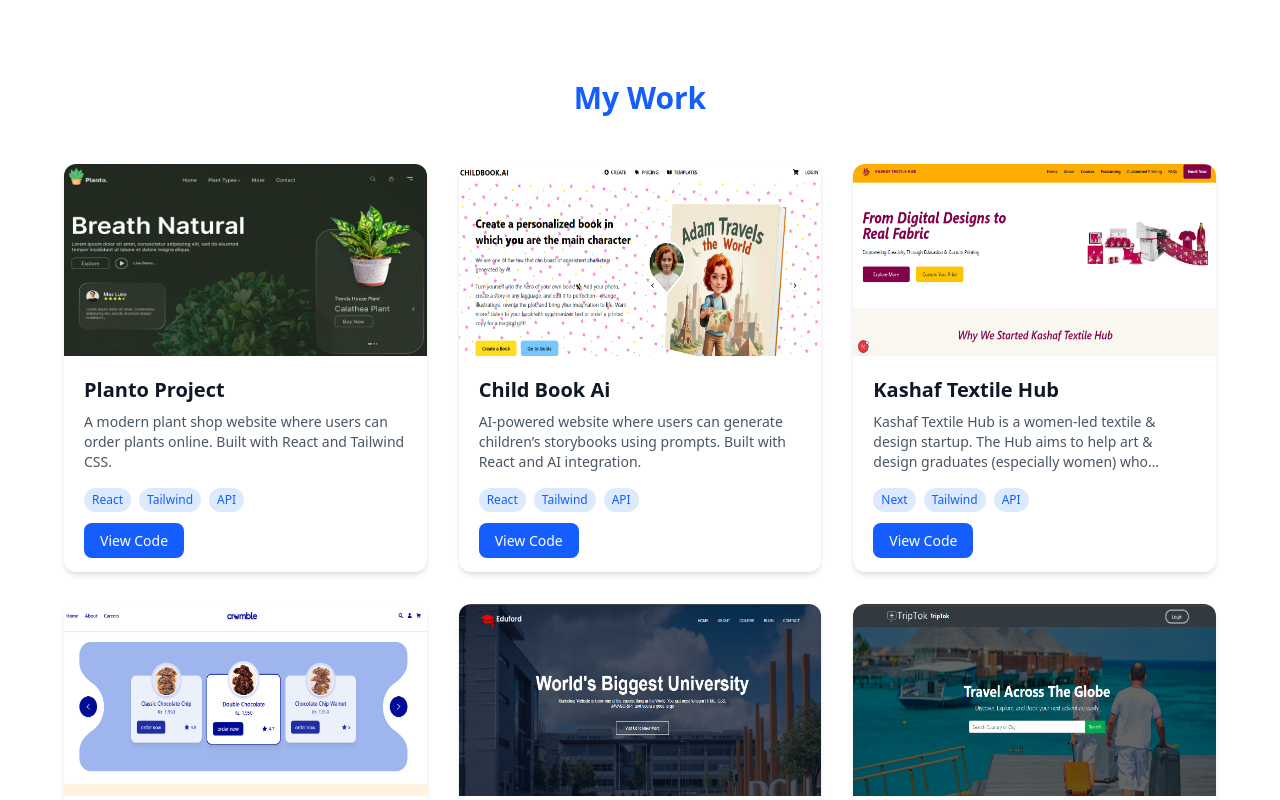
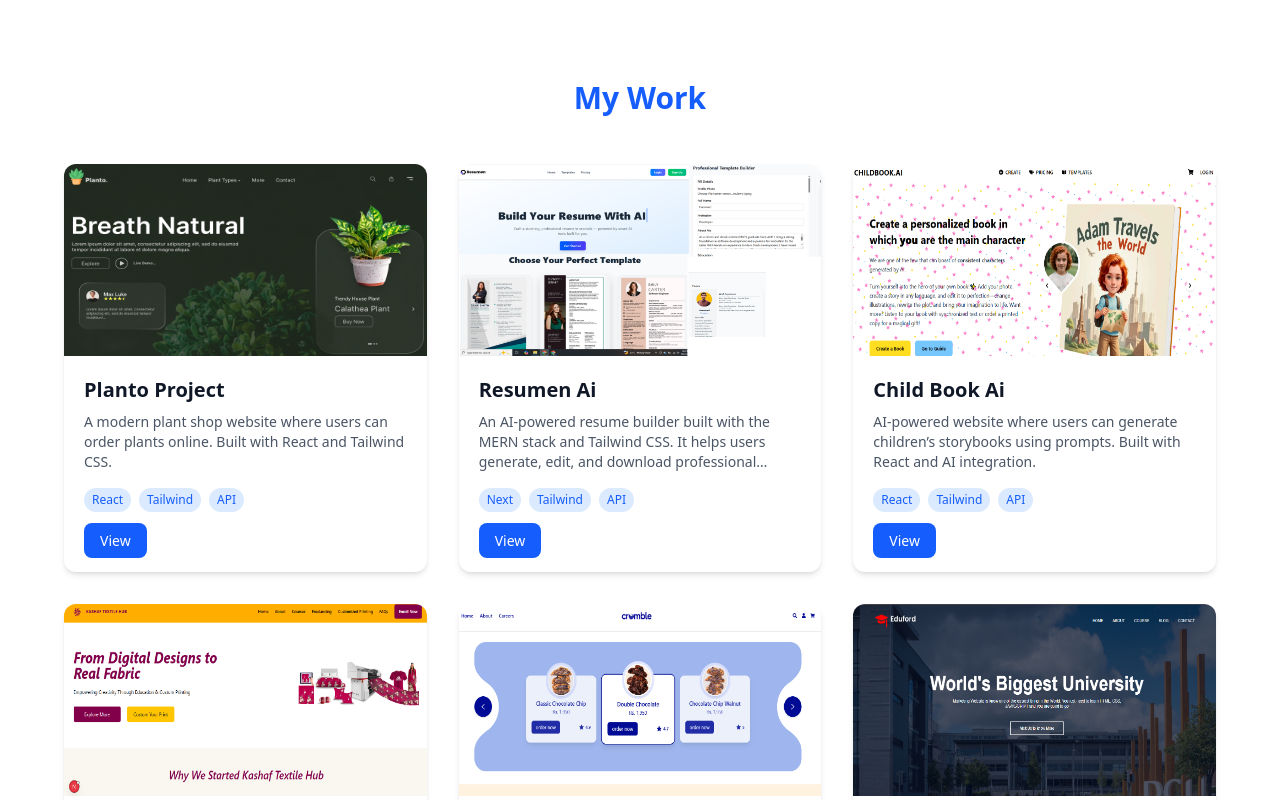
Before and after one commit to hammad200208/Portfolio-Next, a Next.js app: page /Work in a window 1280 px wide. Shown: the top 800 px of the page. Built offline with nearby package versions, Linux system fonts and the light colour scheme.

Commit message:
modified work

```diff
--- a/src/app/Work/page.js
+++ b/src/app/Work/page.js
@@ -9,15 +9,23 @@ const projects = [
     image: "/work1.PNG",
     description:
       "A modern plant shop website where users can order plants online. Built with React and Tailwind CSS.",
-    code: "https://github.com/hammad200208/Planto-Project.git",
+    code: "https://planto-project-9814.vercel.app/",
     tags: ["React", "Tailwind", "API"],
+  },
+  {
+    title: "Resumen Ai",
+    image: "/resume.png",
+    description:
+      "An AI-powered resume builder built with the MERN stack and Tailwind CSS. It helps users generate, edit, and download professional resumes instantly with smart AI suggestions and a modern, responsive design.",
+    code: "https://airesume-ruddy.vercel.app/",
+    tags: ["Next", "Tailwind", "API"],
   },
   {
     title: "Child Book Ai",
     image: "/child.png",
     description:
       "AI-powered website where users can generate children’s storybooks using prompts. Built with React and AI integration.",
-    code: "https://github.com/hammad200208/CHILDBOOKAI",
+    code: "https://childbook-ai-pink.vercel.app/",
     tags: ["React", "Tailwind", "API"],
   },
   {
@@ -133,7 +141,7 @@ const Work = () => {
                     rel="noopener noreferrer"
                     className="px-4 py-2 bg-blue-600 text-white rounded-lg text-sm hover:bg-blue-700 transition"
                   >
-                    View Code
+                    View
                   </a>
                 </div>
               </div>
```
Also changed, not shown: public/resume.png (added).
